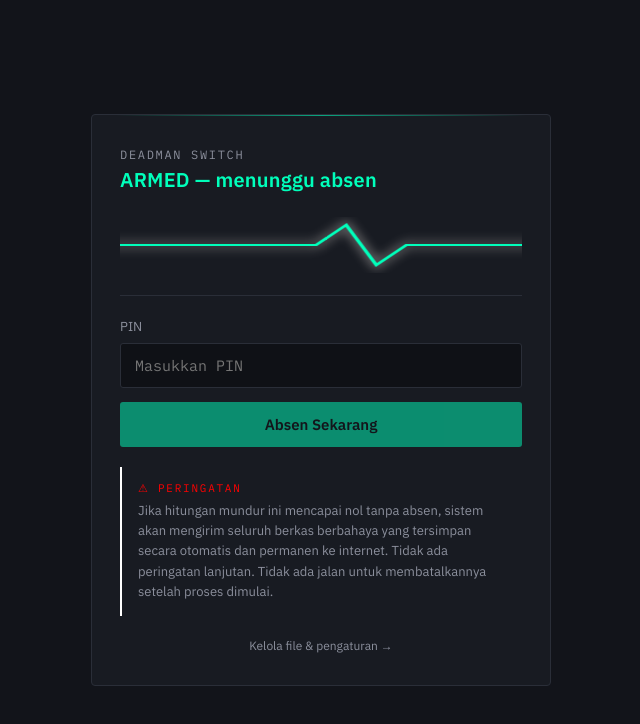
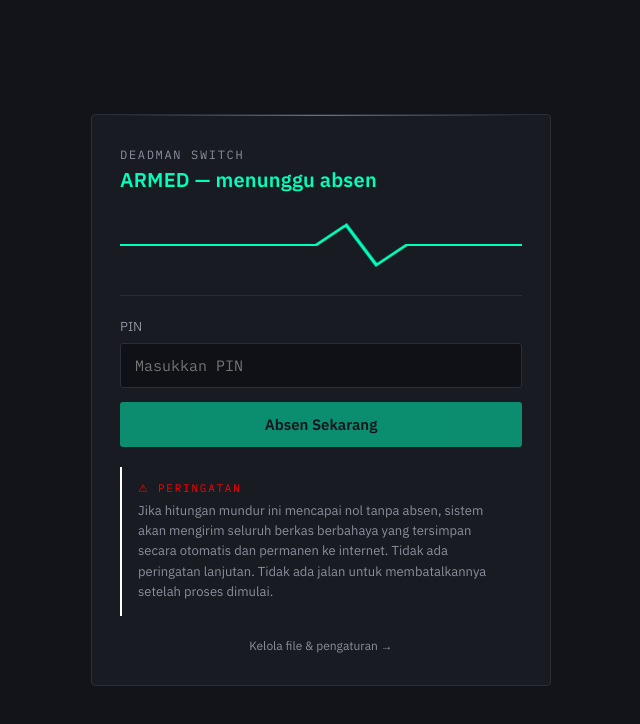
Before and after one commit to zero-route/DeadMan-Switch, a Next.js app: page / in a window 1280 px wide. Shown: the top 724 px of the page, without its empty margins (319-959 px from the left). Built offline with nearby package versions, Linux system fonts and the light colour scheme; no server answers.

Commit message:
delete pulse shadow in global.css

```diff
--- a/app/globals.css
+++ b/app/globals.css
@@ -229,10 +229,6 @@ input:focus-visible {
   opacity: 0.6;
 }
 
-.pulse-line {
-  filter: drop-shadow(0 0 6px currentColor);
-}
-
 .warning-block {
   margin-top: 20px;
   padding: 14px 16px;
```
